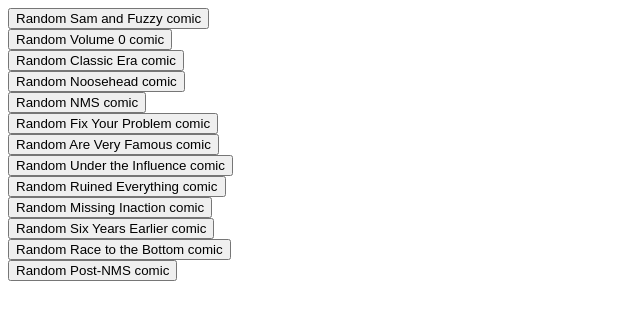
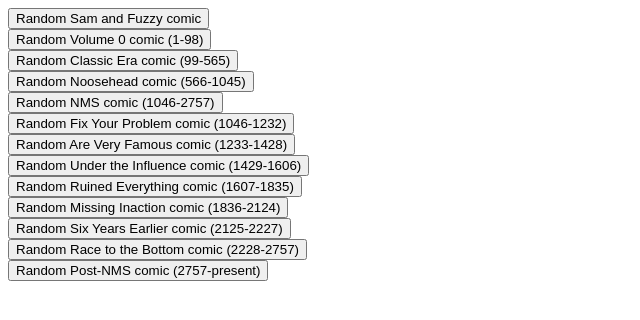
Before and after one commit to meow56/SandF-random, a plain HTML site: page index.html in a window 1280 px wide. Shown: the whole page, without its empty margins (0-640 px from the left). Drawn offline with Linux system fonts and the light colour scheme.

Commit message:
Numbers
Added numbers to all the buttons. Also changed RttB to go from 2228 to 2757 instead of 2227-2757, since 2227 is classified as SYE.

```diff
--- a/index.html
+++ b/index.html
@@ -4,16 +4,16 @@
 </head>
 <body>
   <button id="anycomic">Random Sam and Fuzzy comic</button> <br>
-  <button id="volumezero">Random Volume 0 comic</button> <br>
-  <button id="classic">Random Classic Era comic</button> <br>
-  <button id="noosehead">Random Noosehead comic</button> <br>
-  <button id="nms">Random NMS comic</button> <br>
-  <button id="fyp">Random Fix Your Problem comic</button> <br>
-  <button id="avf">Random Are Very Famous comic</button> <br>
-  <button id="uti">Random Under the Influence comic</button> <br>
-  <button id="re">Random Ruined Everything comic</button> <br>
-  <button id="mi">Random Missing Inaction comic</button> <br>
-  <button id="sye">Random Six Years Earlier comic</button> <br>
-  <button id="rttb">Random Race to the Bottom comic</button> <br>
-  <button id="postnms">Random Post-NMS comic</button>
+  <button id="volumezero">Random Volume 0 comic (1-98)</button> <br>
+  <button id="classic">Random Classic Era comic (99-565)</button> <br>
+  <button id="noosehead">Random Noosehead comic (566-1045)</button> <br>
+  <button id="nms">Random NMS comic (1046-2757)</button> <br>
+  <button id="fyp">Random Fix Your Problem comic (1046-1232)</button> <br>
+  <button id="avf">Random Are Very Famous comic (1233-1428)</button> <br>
+  <button id="uti">Random Under the Influence comic (1429-1606)</button> <br>
+  <button id="re">Random Ruined Everything comic (1607-1835)</button> <br>
+  <button id="mi">Random Missing Inaction comic (1836-2124)</button> <br>
+  <button id="sye">Random Six Years Earlier comic (2125-2227)</button> <br>
+  <button id="rttb">Random Race to the Bottom comic (2228-2757)</button> <br>
+  <button id="postnms">Random Post-NMS comic (2757-present)</button>
 </body>
--- a/script.js
+++ b/script.js
@@ -83,7 +83,7 @@ window.onload = function() {
   }
 
   rttb.onclick = function() {
-    openComic(2227, 2757)
+    openComic(2228, 2757)
   }
 
   postnms.onclick = function() {
```
